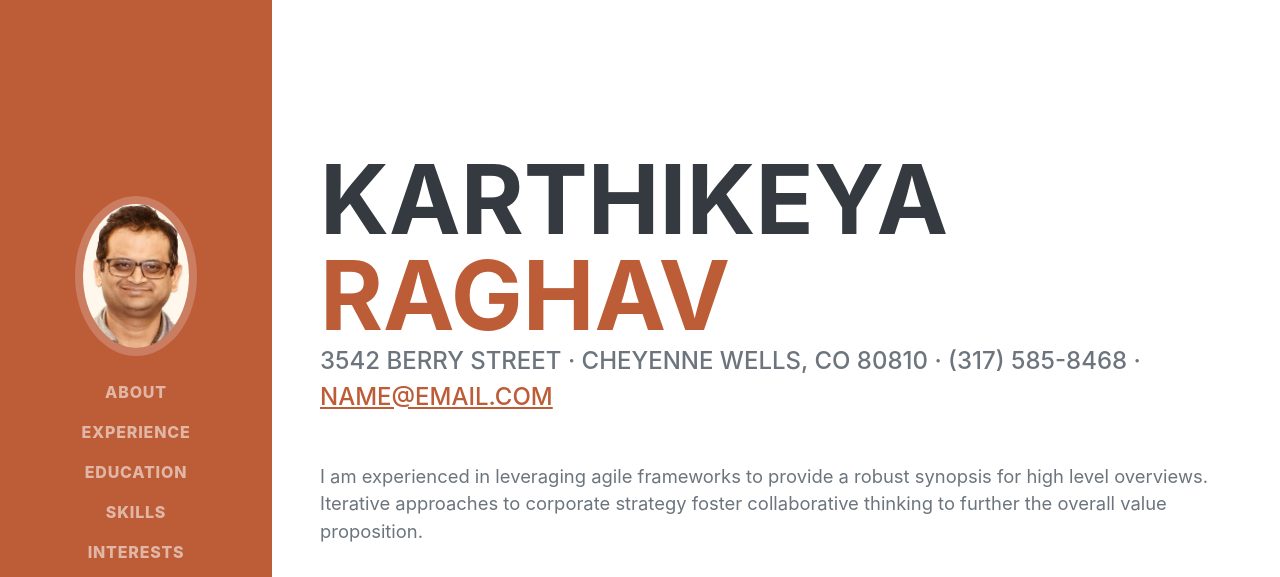
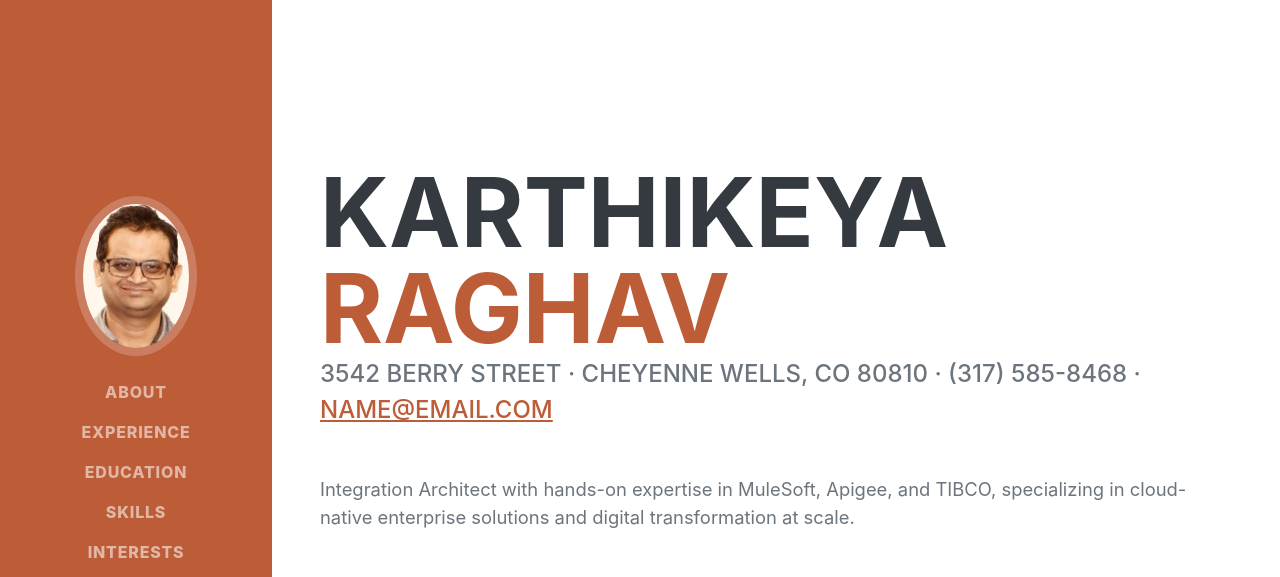
Before and after one commit to karthik-raghavendra/raghav-link, a plain HTML site: page index.html in a window 1280 px wide. Shown: the top 577 px of the page. Drawn offline with nearby package versions, Linux system fonts and the light colour scheme; a web font is replaced by a local one.

```diff
--- a/index.html
+++ b/index.html
@@ -47,7 +47,7 @@
                         3542 Berry Street · Cheyenne Wells, CO 80810 · (317) 585-8468 ·
                         <a href="mailto:name@email.com">name@email.com</a>
                     </div>
-                    <p class="lead mb-5">I am experienced in leveraging agile frameworks to provide a robust synopsis for high level overviews. Iterative approaches to corporate strategy foster collaborative thinking to further the overall value proposition.</p>
+                    <p class="lead mb-5">Integration Architect with hands-on expertise in MuleSoft, Apigee, and TIBCO, specializing in cloud-native enterprise solutions and digital transformation at scale.</p>
                     <div class="social-icons">
                         <a class="social-icon" href="#!"><i class="fab fa-linkedin-in"></i></a>
                         <a class="social-icon" href="#!"><i class="fab fa-github"></i></a>
```
